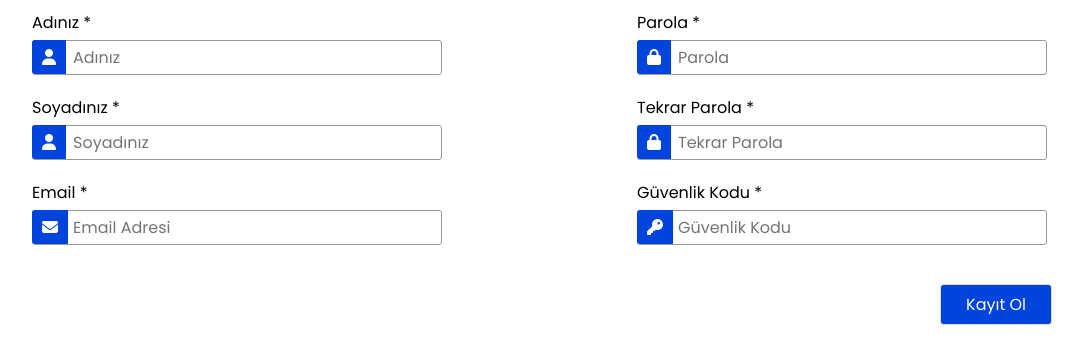
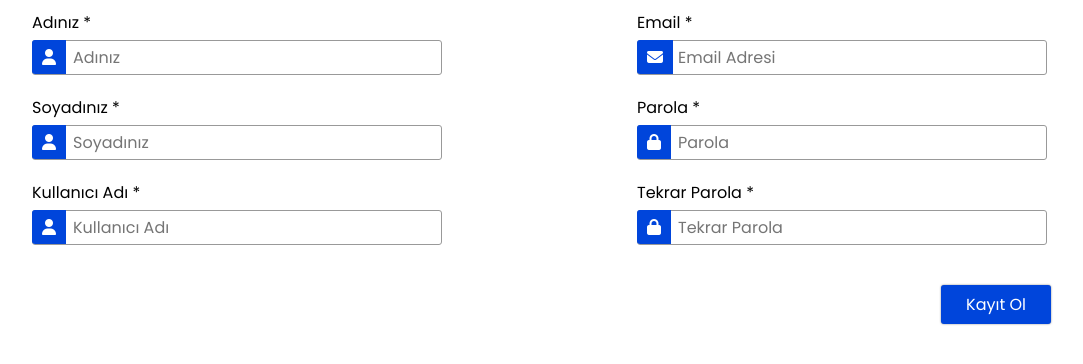
Before and after one commit to Ibrahim-Ulusall/delta-software, a Django app: page /accounts/register in a window 1280 px wide. Shown: the part 173-537 px from the top of the page, without its empty margins (23-1106 px from the left). Run offline with Django 3.2, Linux system fonts and the light colour scheme.

Commit message:
register.html update

```diff
--- a/accounts/templates/accounts/register.html
+++ b/accounts/templates/accounts/register.html
@@ -49,14 +49,22 @@
                                 <input type="text" name="lastname" id="lastname" required placeholder="Soyadınız">
                                 <i class="fa-solid fa-user icon icon2"></i>
                             </div>
+
+                            <div class="input-box">
+                                <label for="username">Kullanıcı Adı *</label>
+                                <input type="text" name="username" id="username" placeholder="Kullanıcı Adı" required>
+                                <i class="fa-solid fa-user icon2 icon"></i>
+                            </div>
+
+                        </section>
+
+                        <section class="container-b-right">
+
                             <div class="input-box">
                                 <label for="email">Email *</label>
                                 <input type="email" name="email" id="email" required placeholder="Email Adresi">
                                 <i class="fa-solid fa-envelope icon2 icon"></i>
                             </div>
-                        </section>
-
-                        <section class="container-b-right">
                             <div class="input-box">
                                 <label for="password">Parola *</label>
                                 <input type="password" name="password" id="password" required placeholder="Parola">
@@ -64,14 +72,10 @@
                             </div>
                             <div class="input-box">
                                 <label for="password">Tekrar Parola *</label>
-                                <input type="password" name="password" id="password" required placeholder="Tekrar Parola">
+                                <input type="password" name="re-password" id="password" required placeholder="Tekrar Parola">
                                 <i class="fa-solid fa-lock icon2 icon"></i>
                             </div>
-                            <div class="input-box">
-                                <label for="code">Güvenlik Kodu *</label>
-                                <input type="text" name="code" id="code" placeholder="Güvenlik Kodu" required>
-                                <i class="fa-solid fa-key icon2 icon"></i>
-                            </div>
+
                         </section>
 
                     </div>
--- a/accounts/views.py
+++ b/accounts/views.py
@@ -17,9 +17,35 @@ def login_request(request):
             return render(request,'accounts/index.html',{
                 'hata':'Kullanıcı adi veya parola hatalı!'
             })
-
-
     return render(request,'accounts/index.html')
 
 def register(request):
+
+    if request.method == 'POST':
+        firstname = request.POST['firstname']
+        lastname = request.POST['lastname']
+        username = request.POST['username']
+        email = request.POST['email']
+        password = request.POST['passowrd']
+        re_password = request.POST['re-password']
+
+        userInput = [firstname,lastname,username,email,password,re_password]
+
+        for userinput in userInput:
+            if userinput == '':
+                return render(request,'accounts/register.html',{
+                    'ValueError':'Tüm Alanlar Doldurulmalıdır.'
+                })
+        if '@gmail.com' not in email or '@hotmail.com' not in email:
+            return render(request,'accounts/register.html',{
+                'FormatError':'Lütfen İstenilen Formatta mail adresi giriniz.'
+            })
+        if password != re_password:
+            return render(request,'accounts/register.html',{
+                'EqualsError':'Parolalar Uyuşmuyor.'
+            })
+        else:
+            pass
+
+
     return render(request,'accounts/register.html')
```
Also changed, not shown: accounts/static/accounts/css/app.style.css (line endings or trailing spaces).
